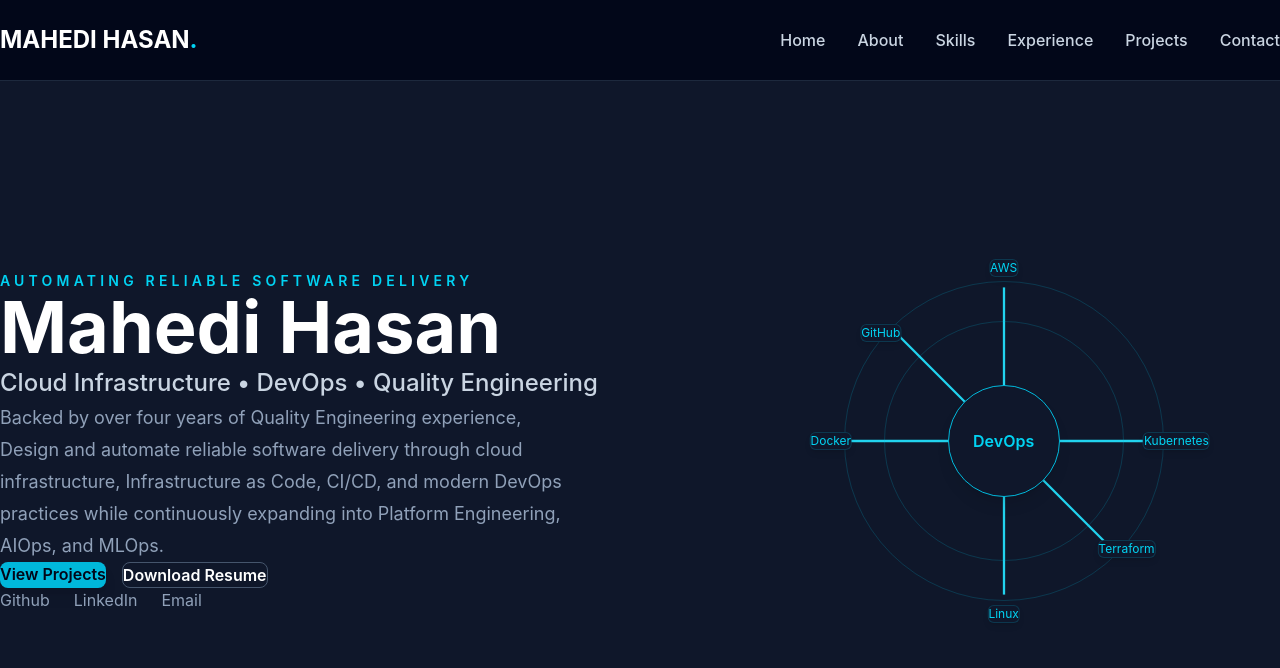
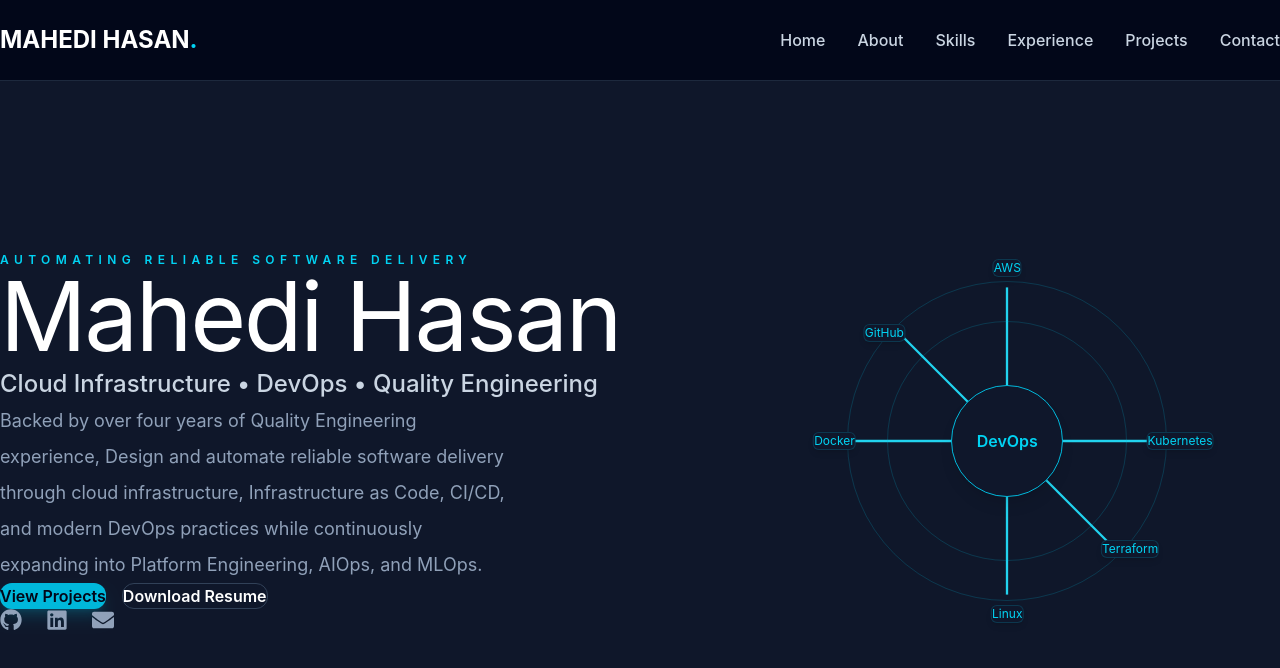
Before and after one commit to mahedihasan171/portfolio, a React (Vite) app: page / in a window 1280 px wide. Shown: the top 668 px of the page. Built offline with nearby package versions, Linux system fonts and the light colour scheme.

Commit message:
Added feat(hero): social links icon implementation

```diff
--- a/src/sections/Hero/Hero.tsx
+++ b/src/sections/Hero/Hero.tsx
@@ -7,35 +7,40 @@
 
 import EngineeringAnimation from "../../components/ui/EngineeringAnimation";
 import { socialLinks } from "../../data/social";
+import {
+  FaGithub,
+  FaLinkedin,
+  FaEnvelope,
+} from "react-icons/fa";
 
 const Hero = () => {
     return (
         <section
             id="hero"
-            className="flex min-h-[calc(100vh-80px)] items-center"
+            className="flex min-h-[calc(100vh-80px)] items-center overflow-hidden"
         >
-        <div className="mx-auto flex w-full max-w-7xl flex-col gap-16 px-6 py-20 lg:flex-row lg:items-center lg:px-12">
+        <div className="mx-auto flex w-full max-w-7xl flex-col gap-20 px-6 py-12 lg:flex-row lg:items-center lg:py-0">
 
         {/*Left Side */}
             <div className="flex-[1.2]">
 
         {/* Greeting */}
-        <p className="mb-6 text-sm font-semibold uppercase tracking-[0.3em] text-cyan-400">
+        <p className="mb-5 text-xs font-semibold uppercase tracking-[0.45em] text-cyan-400">
            AUTOMATING RELIABLE SOFTWARE DELIVERY
         </p>
 
         {/* Name */}
-        <h1 className="text-5xl font-bold text-white md:text-7xl">
+        <h1 className="text-6xl md:text-7xl xl:text-8xl leading-none tracking-tight">
           Mahedi Hasan
         </h1>
 
         {/* Role */}
-        <h2 className="mt-6 max-w-4xl text-2xl font-medium leading-relaxed text-slate-300 md:text-1xl">
+        <h2 className="mt-6 max-w-4xl text-xl font-medium leading-relaxed text-slate-300 md:text-2xl">
         Cloud Infrastructure • DevOps • Quality Engineering
         </h2>
 
         {/* Summary */}
-        <p className="mt-8 max-w-xl text-lg leading-8 text-slate-400">
+        <p className="mt-8 max-w-lg text-lg leading-9 text-slate-400">
         Backed by over four years of Quality Engineering experience,
         Design and automate reliable software delivery through cloud infrastructure,
         Infrastructure as Code, CI/CD, and modern DevOps practices while continuously
@@ -47,7 +52,7 @@ const Hero = () => {
 
         <a
         href="#projects"
-        className="rounded-lg bg-cyan-500 px-8 py-4 font-semibold text-slate-950 shadow-lg transition-all duration-300 hover:-translate-y-1 hover:bg-cyan-400"
+        className="inline-flex items-center justify-center rounded-xl bg-cyan-500 px-8 py-4 font-semibold text-slate-950 shadow-lg shadow-cyan-500/20 transition-all duration-300 hover:-translate-y-1 hover:bg-cyan-400"
         >
         View Projects
         </a>
@@ -56,25 +61,43 @@ const Hero = () => {
         href="/resume.pdf"
         target="_blank"
         rel="noopener noreferrer"
-        className="rounded-lg border border-slate-600 px-8 py-4 font-semibold text-white transition-all duration-300 hover:-translate-y-1 hover:border-cyan-400 hover:text-cyan-400"
+        className="inline-flex items-center justify-center rounded-xl border border-slate-700 px-8 py-4 font-semibold text-white transition-all duration-300 hover:border-cyan-400 hover:text-cyan-400 hover:-translate-y-1"
         >
         Download Resume
         </a>
         </div>
 
          {/* Social Links */}
-         <div className="mt-10 flex flex-wrap gap-6">
-            {socialLinks.map((social) => (
-            <a
-                key={social.name}
-                href={social.url}
-                target="_blank"
-                rel="noopener noreferrer"
-                className="text-slate-400 transition-all duration-300 hover:-translate-y-1 hover:text-cyan-400"
-            >
-            {social.name}
-            </a>
-          ))}
+
+        <div className="mt-10 flex items-center gap-6">
+
+        <a
+          href={socialLinks[0].url}
+          target="_blank"
+          rel="noopener noreferrer"
+          className="text-slate-400 transition duration-300 hover:text-cyan-400 hover:-translate-y-1"
+        >
+          <FaGithub size={22} />
+        </a>
+
+        <a
+          href={socialLinks[1].url}
+          target="_blank"
+          rel="noopener noreferrer"
+          className="text-slate-400 transition duration-300 hover:text-cyan-400 hover:-translate-y-1"
+        >
+          <FaLinkedin size={22} />
+        </a>
+
+        <a
+          href={socialLinks[2].url}
+          target="_blank"
+          rel="noopener noreferrer"
+          className="text-slate-400 transition duration-300 hover:text-cyan-400 hover:-translate-y-1"
+        >
+          <FaEnvelope size={22} />
+        </a>
+
         </div>
 
             </div>
```
